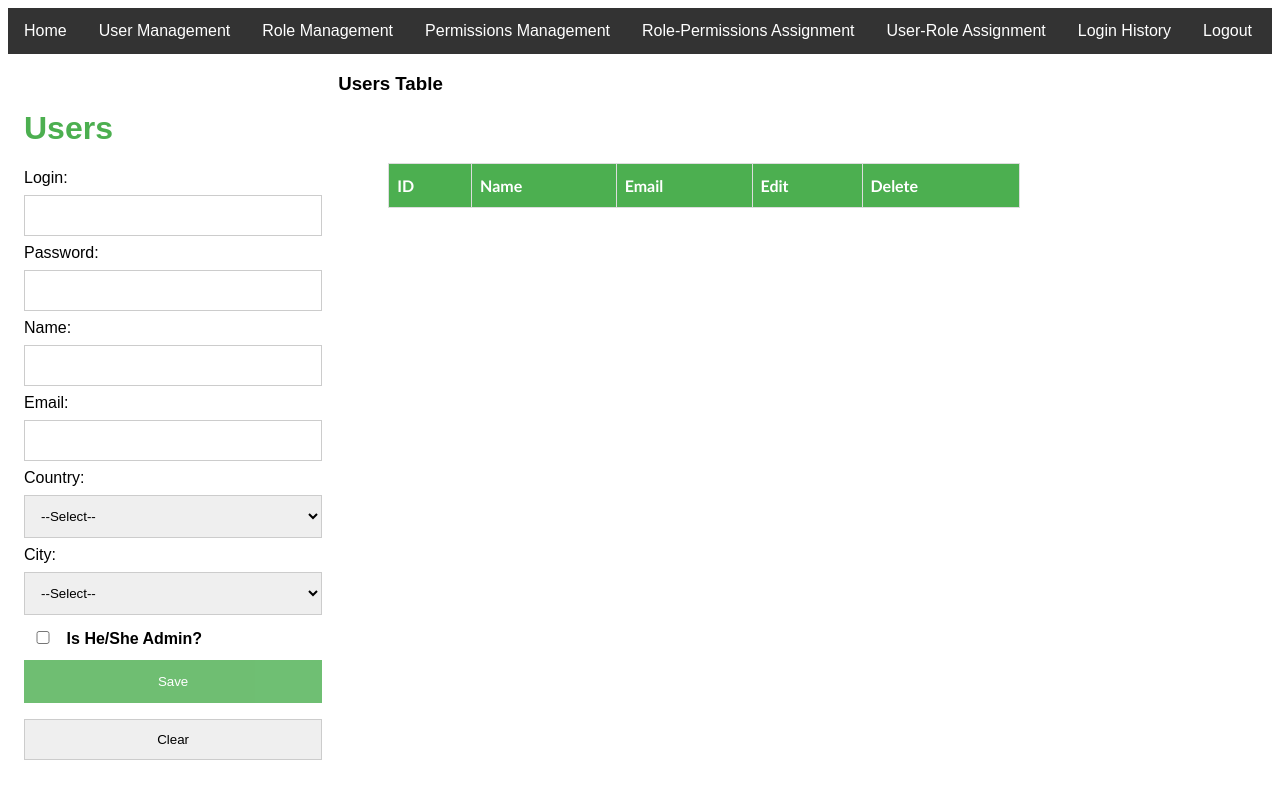
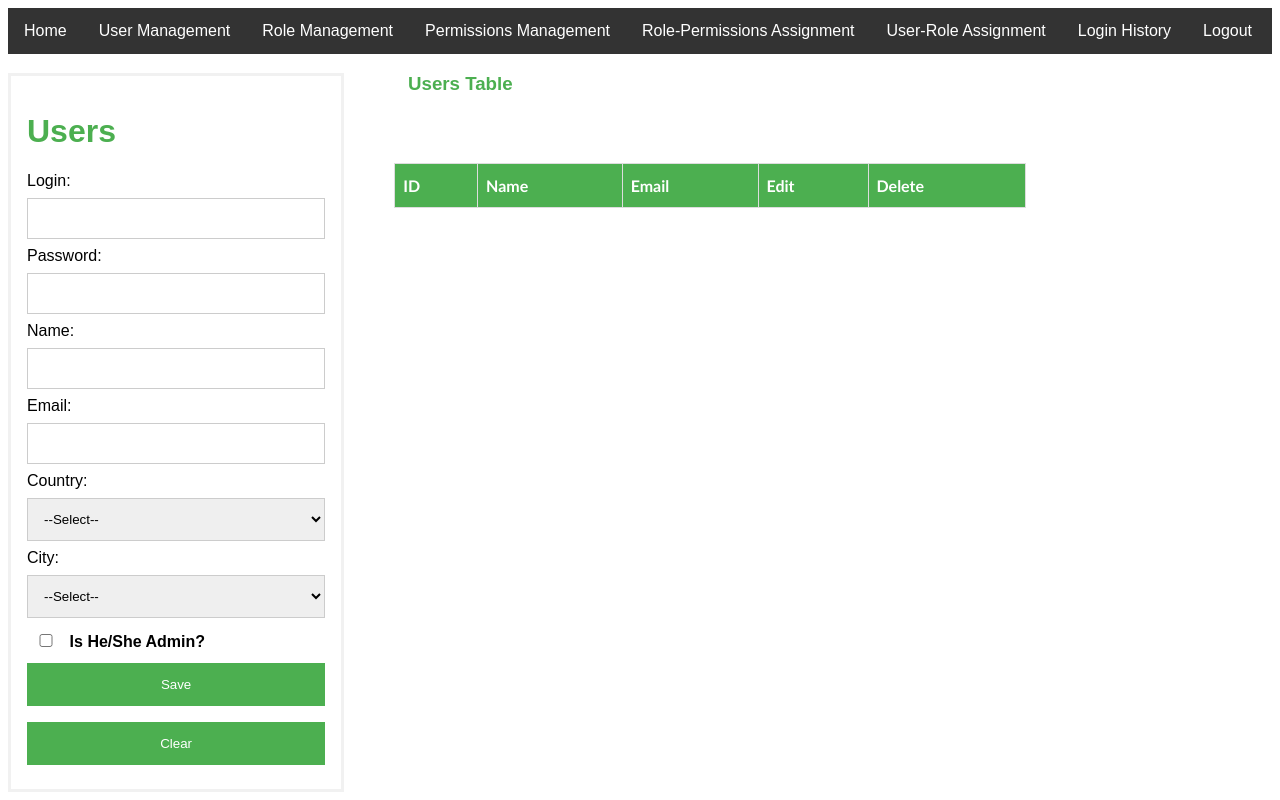
Before and after one commit to Malik-Muneeb/Security-Management-System-v3, a PHP site: page /users.php in a window 1280 px wide. Run offline with PHP 8.4, Linux system fonts and the light colour scheme; the visitor is signed in with stand-in values (Sample User, id 1); data that the repository does not hold is empty.

Commit message:
css done

```diff
--- a/permissions.php
+++ b/permissions.php
@@ -17,7 +17,7 @@ if($_SESSION["isAdmin"]==1)
     include("adminMenu.php");
 ?>
 <div>
-    <div class="container1" id="perForm" name="perForm" style="float:left;">
+    <div class="container1 form" id="perForm" name="perForm" style="float:left;">
         <h1>Permission Management</h1>
         <input type="hidden" id="updateId" name="updateId">
         <span>Permission Name: </span> <input type="text" name="txtName" id="txtName" value="<?php echo $name;?>"><br>
--- a/rolePerm.php
+++ b/rolePerm.php
@@ -16,7 +16,7 @@ if ($_SESSION["isAdmin"] == 1)
     include("adminMenu.php");
 ?>
 <div>
-    <div class="container1" style="float:left;">
+    <div class="container1 form" style="float:left;">
         <h1>Role-Permissions Management</h1>
         <input type="hidden" id="updateId" name="updateId">
         <span>Role: </span><select name="cmbRole" id="cmbRole"></select><br>
--- a/roles.php
+++ b/roles.php
@@ -17,7 +17,7 @@ if($_SESSION["isAdmin"]==1)
     include("adminMenu.php");
 ?>
 <div>
-    <div class="container1" id="roleForm" name="roleForm" style="float:left;">
+    <div class="container1 form" id="roleForm" name="roleForm" style="float:left;">
         <h1>Role Management</h1>
         <input type="hidden" id="updateId" name="updateId">
         <span>Role Name: </span> <input type="text" name="txtName" id="txtName" value="<?php echo $name;?>"><br>
--- a/styles.css
+++ b/styles.css
@@ -2,7 +2,7 @@ body {
     font-family: Arial, Helvetica, sans-serif;
 }
 
-form {
+.form {
     border: 3px solid #f1f1f1;
 }
 
@@ -15,7 +15,7 @@ input {
     box-sizing: border-box;
 }
 
-input[type="button"],[type="submit"] {
+input[type="button"],[type="reset"],[type="submit"]{
     background-color: #4CAF50;
     color: white;
     padding: 14px 20px;
@@ -25,7 +25,11 @@ input[type="button"],[type="submit"] {
     width: 100%;
 }
 
-input[type="button"],[type="submit"]:hover {
+input[type="button"]:hover {
+    opacity: 0.8;
+}
+
+input[type="reset"]:hover {
     opacity: 0.8;
 }
 
@@ -51,11 +55,14 @@ input[type="button"],[type="submit"]:hover {
     padding: 16px;
 }
 
-h1{
+h1,h3{
     background-color:white ;
     color:#4CAF50;
 }
 
+h3{
+    margin-left: 400px;
+}
 select {
     width: 100%;
     padding: 12px;
--- a/userRole.php
+++ b/userRole.php
@@ -17,7 +17,7 @@ if ($_SESSION["isAdmin"] == 1)
 ?>
 
 <div>
-    <div class="container1" name="userRoleForm" style="float:left;">
+    <div class="container1 form" name="userRoleForm" style="float:left;">
         <h1>User-Role Management</h1>
         <input type="hidden" id="updateId" name="updateId">
         <span>User: </span> <select name="cmbUser" id="cmbUser"></select><br>
--- a/users.php
+++ b/users.php
@@ -26,7 +26,7 @@ if ($_SESSION["isAdmin"] == 1)
     include("adminMenu.php");
 ?>
 <div>
-    <div class="container1" id="userForm" style="float:left;">
+    <div class="container1 form" id="userForm" style="float:left;">
         <h1>Users</h1>
         <input type="hidden" id="updateId" name="updateId">
         <span>Login: </span> <input type="text" id="txtLogin" name="txtLogin" value="<?php echo($login); ?>"><br>
```
